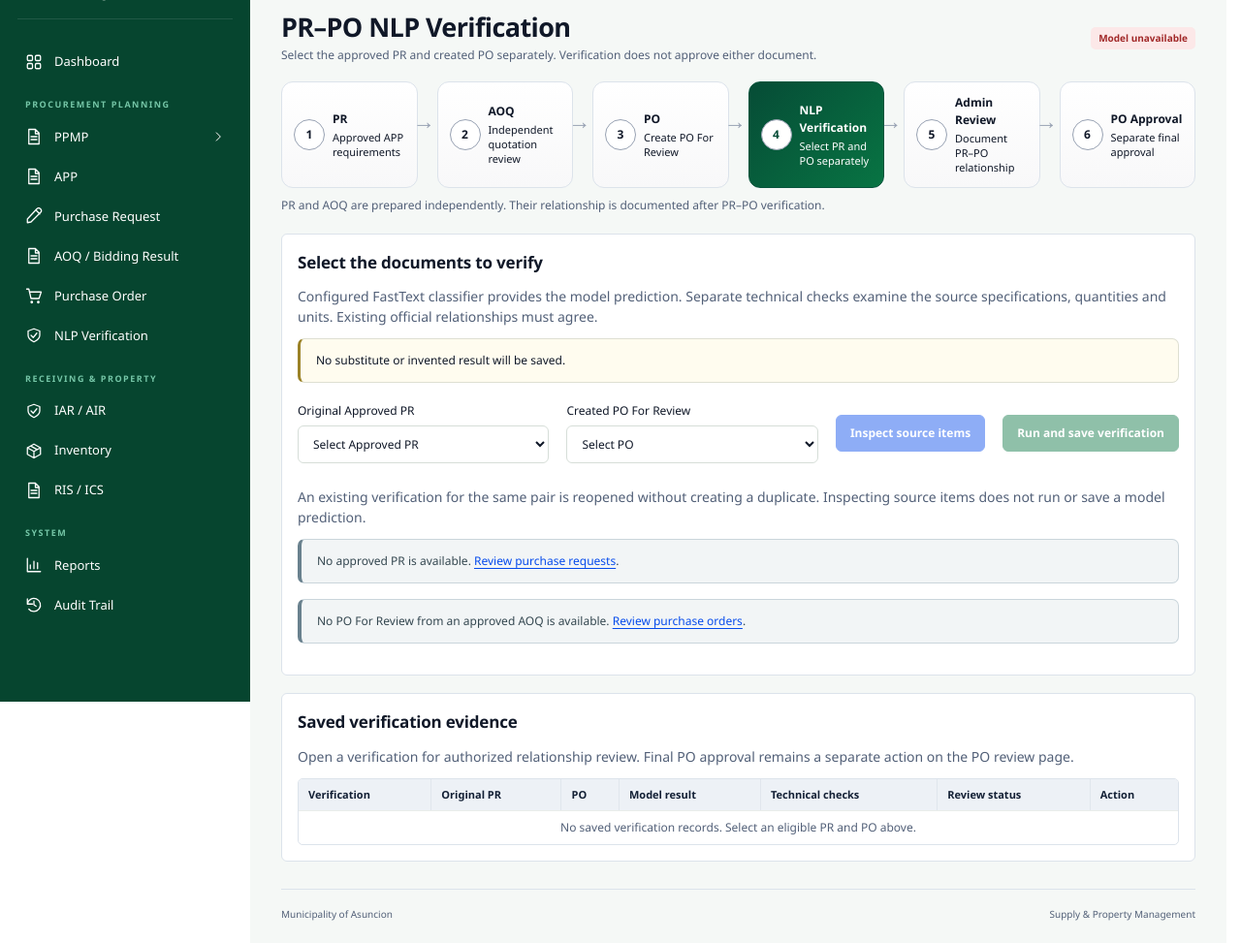
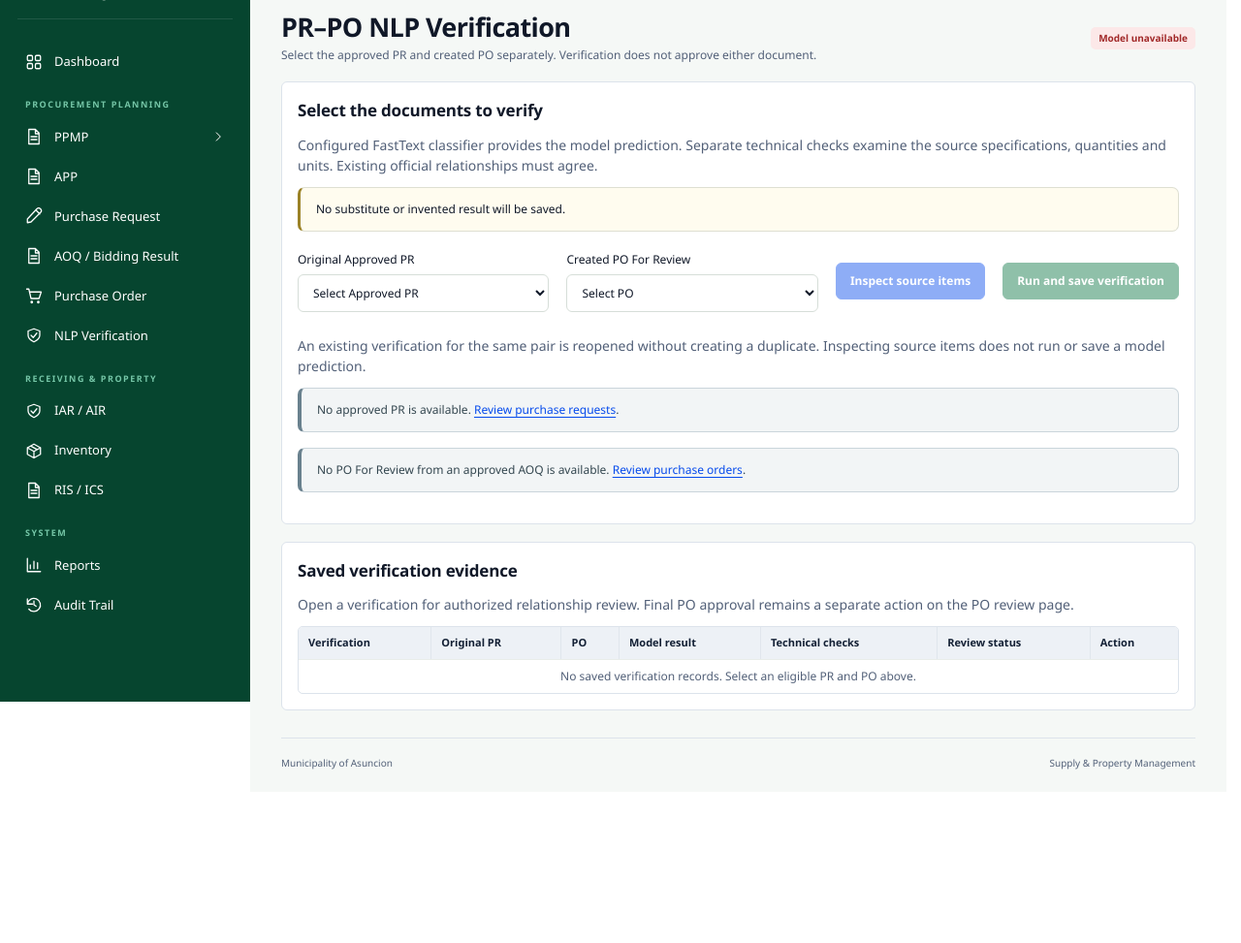
Before and after one commit to personal-armanbaghocan2/Asuncion, a Python web app: template templates/revised_nlp.html in a window 1280 px wide. Shown: the part 76-1049 px from the top of the page at 97% size. After the commit the page ends 870 px from the top, so only its background shows below. Run offline with Jinja, Linux system fonts and the light colour scheme; the template is opened without the code that fills it, so the values that code supplies are empty.

Commit message:
fix: remove duplicate procurement workflow navigation

```diff
--- a/templates/aoq.html
+++ b/templates/aoq.html
@@ -1,5 +1,5 @@
 {% extends 'base.html' %}
-{% from 'procurement_ui.html' import stages, aoq_icon with context %}
+{% from 'procurement_ui.html' import aoq_icon with context %}
 {% from 'ui.html' import icon %}
 {% block head_extra %}<link rel="stylesheet" href="{{url_for('static',filename='css/procurement-workflow.css')}}">{% endblock %}
 {% block content %}
@@ -9,7 +9,6 @@
   <div class="procurement-independence-note">{{aoq_icon('info')}}<span><b>AOQ is independent from PR.</b><br>PR–PO matching is handled later in NLP Verification.</span></div>
 </div>
 
-{{stages(2)}}
 <div class="procurement-action-grid">
   <section class="procurement-action-card upload"><span class="procurement-action-icon">{{aoq_icon('upload')}}</span><div><h3>Upload AOQ (Independent)</h3><p>Upload an AOQ or bidding result file<br>(no PR selection required).</p>{% if independent_aoq and not workflow_preview %}<a class="btn primary" href="#aoq-upload-form" data-open-upload>{{aoq_icon('upload')}}Upload AOQ File</a>{% else %}<button class="btn primary" type="button" disabled>{{aoq_icon('upload')}}Upload AOQ File</button>{% endif %}</div></section>
   <section class="procurement-action-card review"><span class="procurement-action-icon">{{aoq_icon('shield')}}</span><div><h3>Review &amp; Approve AOQ</h3><p>Review uploaded quotations, determine the winning supplier, and approve for PO creation.</p><a class="btn blue" href="{{'#aoq-draft-review' if ocr_data and (selected_pr or independent_aoq) else '#aoq-records'}}">{{aoq_icon('check')}}{{'Review Uploaded Quotation' if ocr_data and (selected_pr or independent_aoq) else 'Review AOQ Records'}}</a></div></section>
--- a/templates/base.html
+++ b/templates/base.html
@@ -39,7 +39,6 @@
     <a class="{{'active' if active=='audit'}}" href="{{url_for('audit')}}">{{icon('history')}}Audit Trail{% if active=='audit' %}<span class="active-dot"></span>{% endif %}</a>
     {% if session.get('role')=='Admin' %}<a class="{{'active' if active=='users'}}" href="{{url_for('users')}}">{{icon('users')}}User Management{% if active=='users' %}<span class="active-dot"></span>{% endif %}</a>{% endif %}
     {% endif %}
-    {% if workflow_preview_available and not workflow_preview %}<a href="{{url_for('workflow_preview_pr')}}">Read-only revised workflow</a>{% endif %}
   </nav>
 </aside>
 <div class="app"><main class="main">
--- a/templates/document_review.html
+++ b/templates/document_review.html
@@ -1,5 +1,4 @@
 {% extends 'base.html' %}
-{% from 'procurement_ui.html' import stages with context %}
 {% block head_extra %}{% if active in ['pr','aoq','po','nlp'] %}<link rel="stylesheet" href="{{url_for('static',filename='css/procurement-workflow.css')}}">{% endif %}{% endblock %}
 {% block content %}
 {% set procurement_display = active in ['ppmp','app','pr','aoq','po','nlp'] %}
@@ -20,7 +19,6 @@
     {% if print_url and not workflow_preview %}<a class="btn blue" href="{{ print_url }}" target="_blank">Print</a>{% endif %}
   </div>
 </div>
-{% if updated_review %}{{stages(1 if active=='pr' else 2 if active=='aoq' else 6 if active=='po' else 4)}}{% endif %}
 
 <div class="review-mode-notice">
   <div class="review-mode-icon">✓</div>
--- a/templates/nlp.html
+++ b/templates/nlp.html
@@ -1,9 +1,7 @@
 {% extends 'base.html' %}
-{% from 'procurement_ui.html' import stages with context %}
 {% block head_extra %}<link rel="stylesheet" href="{{url_for('static',filename='css/procurement-workflow.css')}}">{% endblock %}
 {% block content %}
 <div class="toolbar page-head"><div><h2>NLP Verification History</h2><p class="muted">Stored results and their original review status remain available.</p></div><a class="btn" href="{{url_for('nlp_algorithms')}}">Model information</a></div>
-{{stages(4)}}
 <div class="warning-box" role="status">New verification requires the authorized revised release. The retired workflow does not create NLP records after final PO approval. No model result or relationship will be created here.</div>
 <section class="card procurement-section"><h3>Saved verification records</h3><div class="table-scroll"><table class="table"><thead><tr><th>Verification</th><th>Recorded PR</th><th>PO</th><th>Saved model result</th><th>Model confidence</th><th>Recorded status</th><th>Action</th></tr></thead><tbody>
 {% for r in rows %}<tr><td>{{r.no or r.id}}</td><td>{{r.pr_no or 'Not recorded'}}</td><td>{{r.po_no}}</td><td>{{r.result or 'Not recorded'}}</td><td>{{r.confidence|round(2) if r.confidence is not none else 'Not recorded'}}{{'%' if r.confidence is not none}}</td><td><span class="badge {{'ok' if r.status=='Approved' else 'warn'}}">{{r.status or 'Not recorded'}}</span></td><td><a class="btn small blue" href="{{url_for('nlp_review',id=r.id)}}">View evidence</a></td></tr>{% else %}<tr><td colspan="7" class="empty-state">No saved verification records.</td></tr>{% endfor %}
--- a/templates/po.html
+++ b/templates/po.html
@@ -1,9 +1,8 @@
 {% extends 'base.html' %}
-{% from 'procurement_ui.html' import stages,page_header with context %}
+{% from 'procurement_ui.html' import page_header with context %}
 {% block head_extra %}<link rel="stylesheet" href="{{url_for('static',filename='css/procurement-workflow.css')}}">{% endblock %}
 {% block content %}
 {{page_header('Purchase Order','Create a PO For Review from an approved AOQ. Verification and final approval follow separately.','cart')}}
-{{stages(3)}}
 {% if not revised_workflow_active %}<p class="warning-box">New PO creation requires the authorized revised release. Existing records remain available for inspection.</p>{% endif %}
 <section class="card"><h3>Create a PO from the winning quotation</h3>
 <form action="{{url_for('po')}}" method="post" class="source-bar" data-confirm="Create a PO For Review from this approved AOQ? Final approval remains separate.">{% if workflow_preview or not revised_workflow_active %}<fieldset disabled>{% endif %}<input type="hidden" name="csrf_token" value="{{ csrf_token() }}">
--- a/templates/pr.html
+++ b/templates/pr.html
@@ -1,9 +1,8 @@
 {% extends 'base.html' %}
-{% from 'procurement_ui.html' import stages,page_header with context %}
+{% from 'procurement_ui.html' import page_header with context %}
 {% block head_extra %}<link rel="stylesheet" href="{{url_for('static',filename='css/procurement-workflow.css')}}">{% endblock %}
 {% block content %}
 {{page_header('Purchase Request','Create and approve original requirements from an approved APP. Prepare the AOQ independently.','edit')}}
-{{stages(1)}}
 <section class="card"><h3>Create a purchase request</h3>
 <form action="{{url_for('pr')}}" method="post" class="source-bar pr-source-bar" data-confirm="Create a Purchase Request from the selected approved APP?">{% if workflow_preview %}<fieldset disabled>{% endif %}<input type="hidden" name="csrf_token" value="{{ csrf_token() }}">
 <label>Approved APP<select name="app_id" required data-record-selector="approved APP" data-source-preview="prSource"><option value="">Select approved APP</option>{% for a in apps %}<option value="{{a.id}}" data-search="{{a.search_terms}} {{a.office}}" data-purpose="{{a.purpose}}" data-heading="{{a.no}}" data-detail="{{a.office}} · {{a.ppmp_no}}" data-amount="{{a.total|money}}" data-items="{{a.item_preview}}">{{a.no}} · {{a.item_preview|truncate(55)}} · {{a.office|truncate(30)}} · {{a.total|money}}</option>{% endfor %}</select></label><div class="source-preview" id="prSource" aria-live="polite">Select an approved APP to view its details.</div>
--- a/templates/procurement_ui.html
+++ b/templates/procurement_ui.html
@@ -22,17 +22,6 @@
 <div class="procurement-workspace-hero"><div class="procurement-workspace-title"><span class="procurement-workspace-mark">{{icon(glyph)}}</span><div><h2>{{title}}</h2><p>{{description}}</p></div></div></div>
 {%- endmacro %}
 
-{% macro stages(current) -%}
-<nav class="procurement-workflow" aria-label="Procurement workflow stages">
-  <ol>
-    {% for number,label,detail,endpoint in [(1,'PR','Approved APP requirements','pr'),(2,'AOQ','Independent quotation review','aoq'),(3,'PO','Create PO For Review','po'),(4,'NLP Verification','Select PR and PO separately','nlp'),(5,'Admin Review','Document PR–PO relationship','nlp'),(6,'PO Approval','Separate final approval','po')] %}
-    <li><a href="{{url_for(endpoint)}}" {% if current==number %}aria-current="step"{% endif %}><span class="procurement-stage-number">{{number}}</span><span class="procurement-stage-copy"><b>{{label}}</b><small>{{detail}}</small></span></a></li>
-    {% endfor %}
-  </ol>
-  <p class="muted">PR and AOQ are prepared independently. Their relationship is documented after PR–PO verification.</p>
-</nav>
-{%- endmacro %}
-
 {% macro source_items(label,document,items) -%}
 <section class="card procurement-source-panel">
   <div class="section-heading-row"><div><span class="review-kicker">{{label}} SOURCE</span><h3>{{document.no}}</h3></div><span class="badge {{'ok' if document.status=='Approved' else 'warn'}}">{{document.status}}</span></div>
--- a/templates/revised_nlp.html
+++ b/templates/revised_nlp.html
@@ -1,9 +1,8 @@
 {% extends 'base.html' %}
-{% from 'procurement_ui.html' import stages,source_items with context %}
+{% from 'procurement_ui.html' import source_items with context %}
 {% block head_extra %}<link rel="stylesheet" href="{{url_for('static',filename='css/procurement-workflow.css')}}">{% endblock %}
 {% block content %}
 <div class="toolbar page-head"><div><h2>PR–PO NLP Verification</h2><p class="muted">Select the approved PR and created PO separately. Verification does not approve either document.</p></div><span class="badge {{'ok' if model_state.active else 'bad'}}">Model {{'available' if model_state.active else 'unavailable'}}</span></div>
-{{stages(4)}}
 <section class="card"><h3>Select the documents to verify</h3>
 <p class="muted">{{model_state.get('manifest',{}).get('deployed_model') or 'Configured FastText classifier'}} provides the model prediction. Separate technical checks examine the source specifications, quantities and units. Existing official relationships must agree.</p>
 {% if not model_state.active %}<p class="warning-box">{{model_state.message}} No substitute or invented result will be saved.</p>{% endif %}
--- a/templates/revised_nlp_review.html
+++ b/templates/revised_nlp_review.html
@@ -1,12 +1,11 @@
 {% extends 'base.html' %}
-{% from 'procurement_ui.html' import stages,source_items with context %}
+{% from 'procurement_ui.html' import source_items with context %}
 {% block head_extra %}<link rel="stylesheet" href="{{url_for('static',filename='css/procurement-workflow.css')}}">{% endblock %}
 {% block content %}
 {% set technical_ready = row.technical_status=='MATCH' and comparison.technical_status=='MATCH' %}
 {% set model_allows_review = row.result in ['Acceptable','Needs Review'] %}
 {% set can_authorize = row.status=='For Review' and not stale and technical_ready and model_allows_review and can_review_relationship %}
 <div class="toolbar page-head"><div><h2>PR–PO Relationship Review</h2><p class="muted">{{row.no}} · Document the authorized relationship using the saved verification evidence.</p></div><a class="btn" href="{{url_for('nlp')}}">Back to verifications</a></div>
-{{stages(5)}}
 <section class="card"><div class="linked-record-grid"><div class="linked-record"><span>Approved PR</span><b>{{pr.no}}</b></div><div class="linked-record"><span>Created PO</span><b>{{po.no}}</b></div><div class="linked-record"><span>Source AOQ</span><b>{{po.aoq_no}}</b></div></div></section>
 <div class="review-summary-grid">
   <div class="card review-summary-card"><div class="muted">Saved model result</div><div class="review-summary-value">{{row.result}}</div><small>Confidence: {{row.confidence|round(2) if row.confidence is not none else 'Not recorded'}}{{'%' if row.confidence is not none}}</small></div>
```
